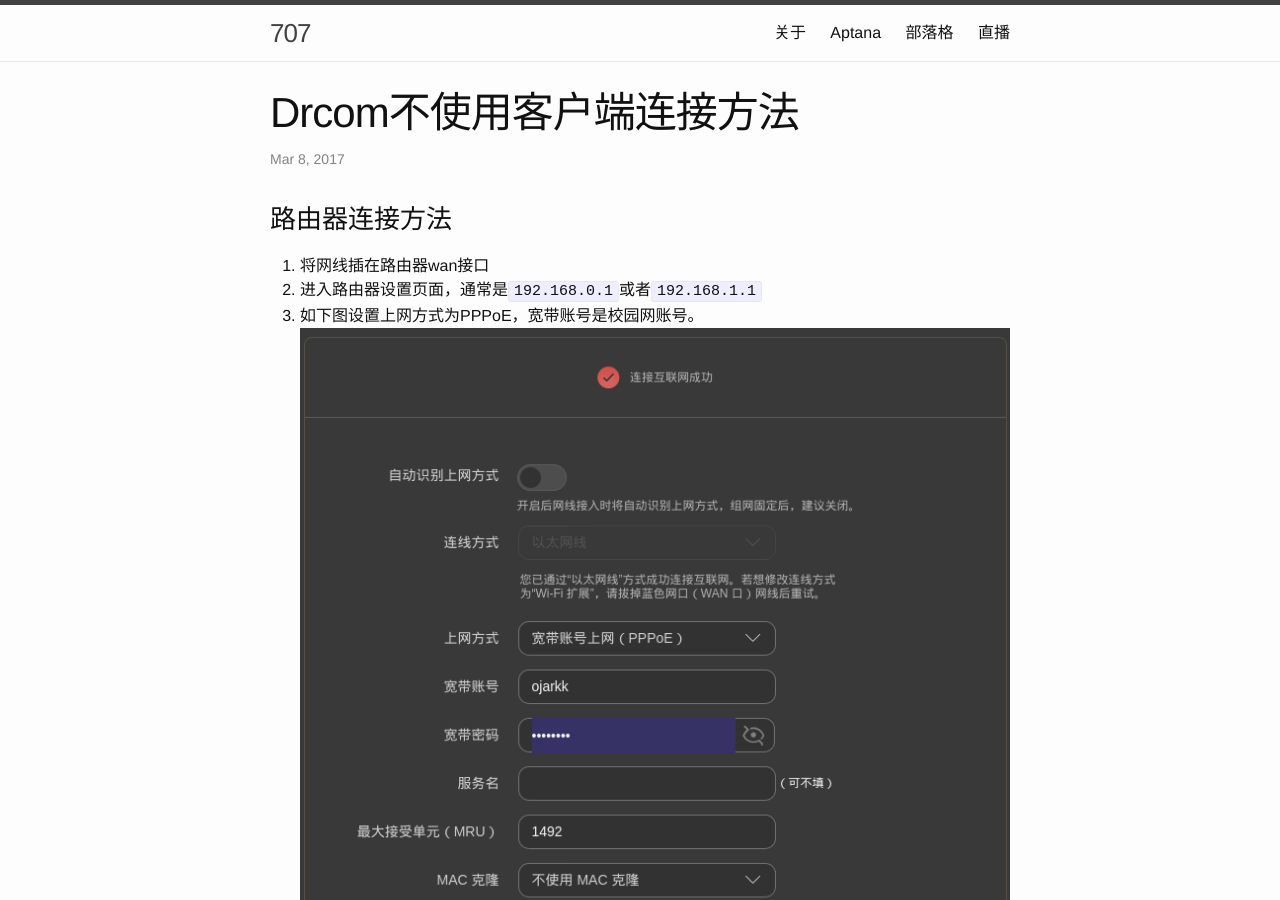
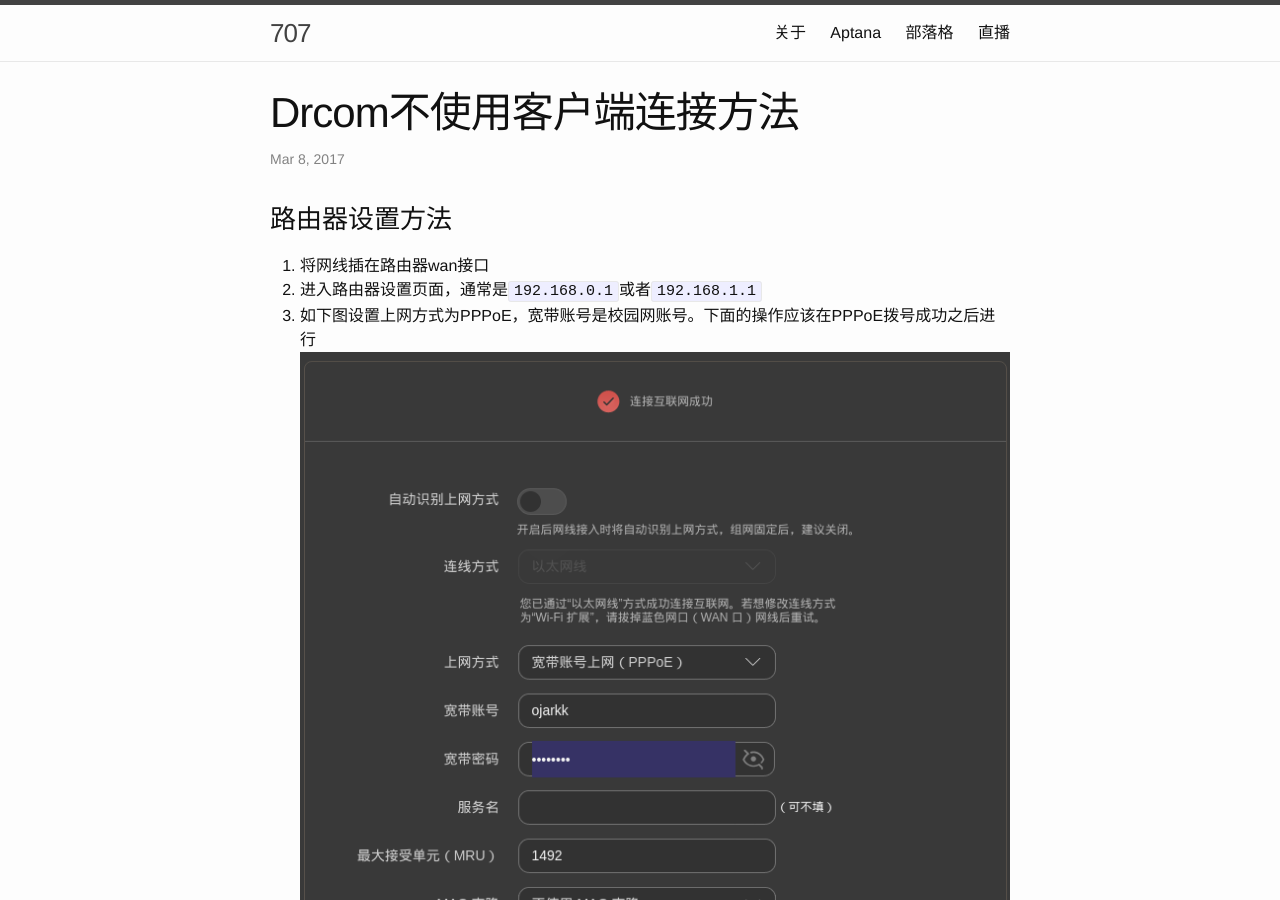
Before and after one commit to zephyrzoom/zephyrzoom.github.io, a Jekyll site: the page built from _posts/2017-03-08-drcom.md, in a window 1280 px wide and 900 px high. Built offline with Jekyll 4.4.1, drawn with Linux system fonts in a browser that asks for light colours; comment, search, counter and statistics services are not loaded.

Commit message:
update drcom

```diff
--- a/_posts/2017-03-08-drcom.md
+++ b/_posts/2017-03-08-drcom.md
@@ -4,10 +4,10 @@ title: Drcom不使用客户端连接方法
 date: 2017-03-08 18:00:00 +0800
 ---
 
-### 路由器连接方法
+### 路由器设置方法
 1. 将网线插在路由器wan接口
 2. 进入路由器设置页面，通常是`192.168.0.1`或者`192.168.1.1`
-3. 如下图设置上网方式为PPPoE，宽带账号是校园网账号。
+3. 如下图设置上网方式为PPPoE，宽带账号是校园网账号。下面的操作应该在PPPoE拨号成功之后进行
 ![PPPoE](/image/pppoe.png)
 4. 如下图设置pptp，通常在vpn（虚拟专用网络）设置里，这里服务器地址是`10.201.0.2`，账号是联通上网账号
 ![pptp](/image/pptp.png)
@@ -15,4 +15,5 @@ date: 2017-03-08 18:00:00 +0800
 ![pptp-connect](/image/pptp-connect.png)
 连接成功后会如下图所示
 ![pptp-connected](/image/pptp-connected.png)
+6. vpn连接上就成功了
 **ps：不同路由器设置基本类似**
```
